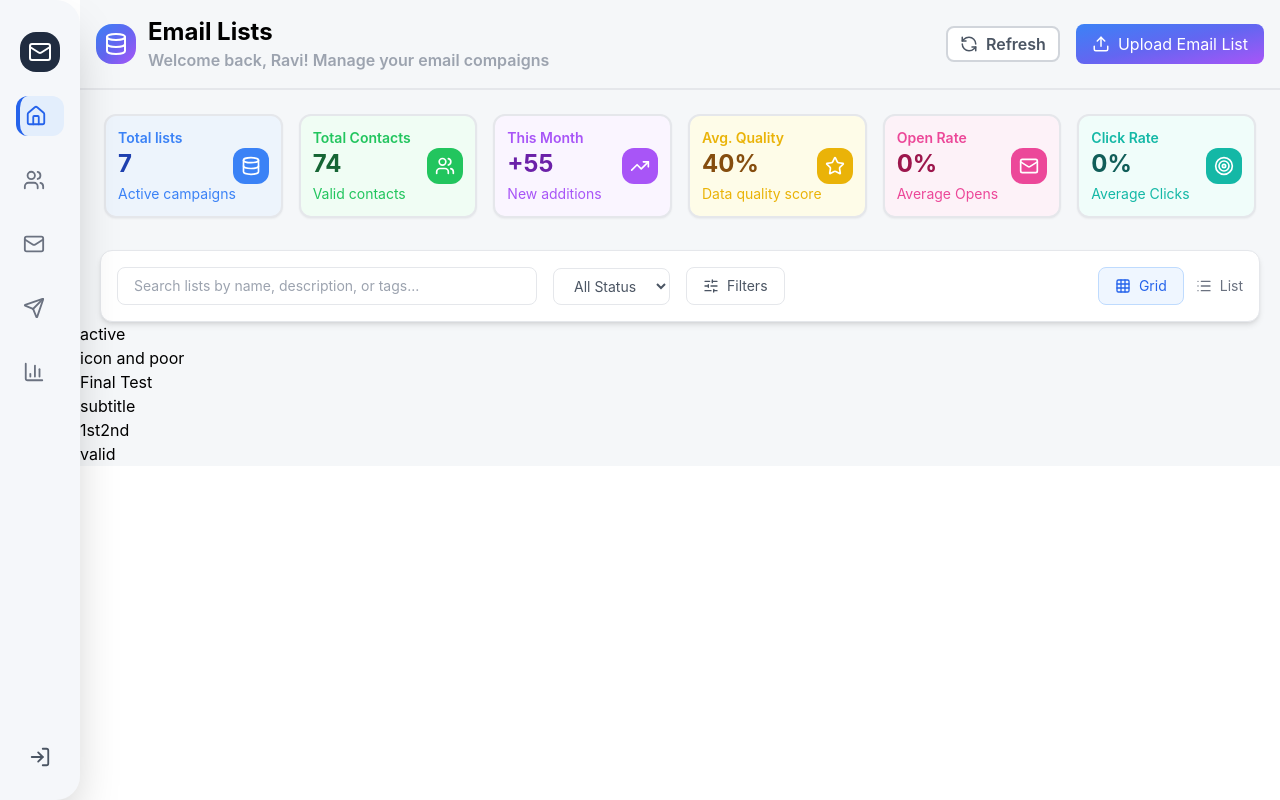
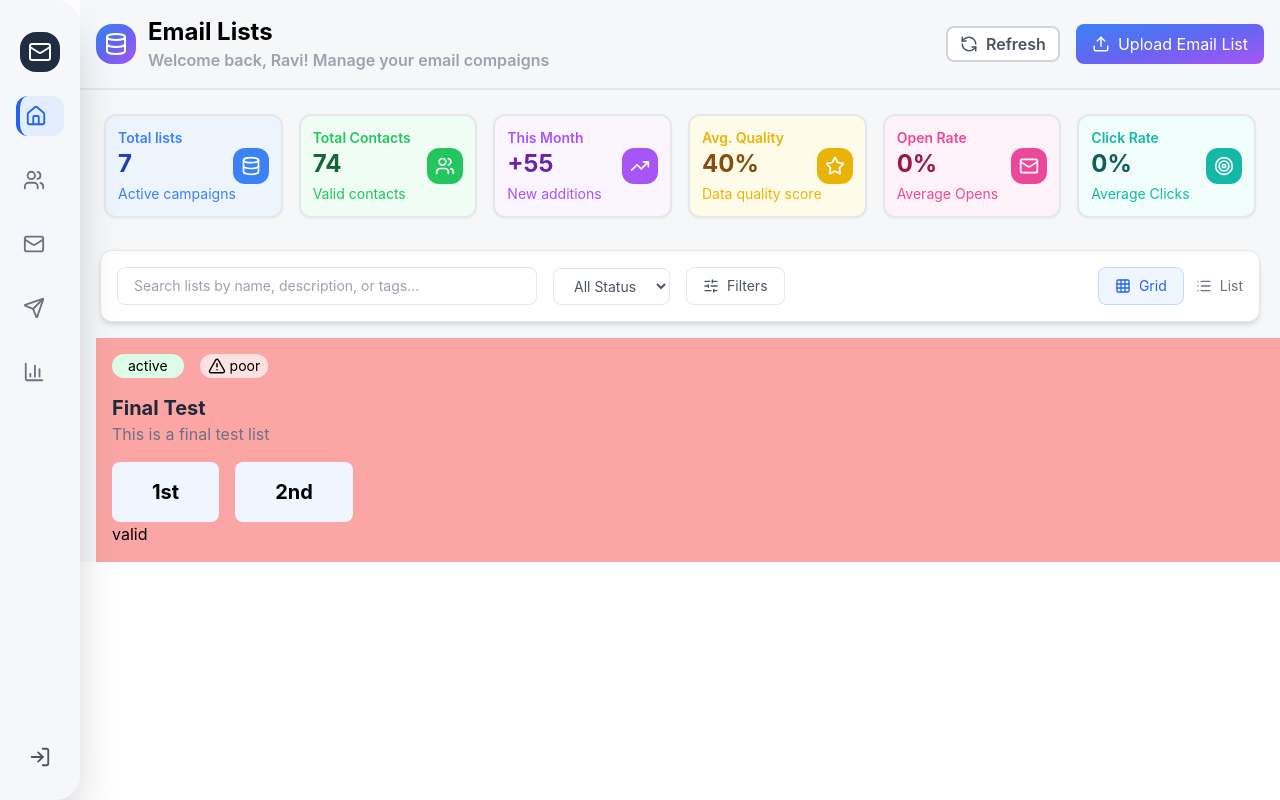
Before and after one commit to techieshruti/Globopersona-project-Frontend-UI-Redesign, a React (Vite) app: page / in a window 1280 px wide. Built offline with nearby package versions, Linux system fonts and the light colour scheme.

Commit message:
added emailList UI card

```diff
--- a/src/components/Email List/EmailLayoutCards.jsx
+++ b/src/components/Email List/EmailLayoutCards.jsx
@@ -1,7 +1,7 @@
-import { Grid, List, SlidersHorizontal } from "lucide-react";
+import { Grid, List, SlidersHorizontal, TriangleAlert } from "lucide-react";
 import React from "react";
 
-const EmailLayoutCards = () => {
+const EmailLayoutCards = ({status, connection, title,subtitle, buttons,validity}) => {
   return (
     <div>
       {/* filter */}
@@ -44,25 +44,29 @@ const EmailLayoutCards = () => {
       </div>
 
       {/* Email List UI card */}
-      <div>
+      <div className="mt-4 ml-4 bg-red-300 p-4">
         {/* top section */}
-        <div>
-          <p>active</p>
-          <p>icon and poor</p>
+        <div className="flex gap-4 items-center text-sm">
+          <p className="px-4 py-0.5 bg-green-100 rounded-xl">{status}</p>
+          <div className="px-2 py-0.5 bg-red-100 flex justify-center items-center gap-1 rounded-xl">
+            <TriangleAlert size={18}/>
+            {connection}</div>
         </div>
 
         {/* body */}
-        <h1>Final Test</h1>
-        <span>subtitle</span>
+        <div className="pt-4 pb-4">
+          <h1 className="text-xl font-bold text-gray-800">{title}</h1>
+        <span className="text-gray-500">{subtitle}</span>
+        </div>
 
         {/* button */}
         <div>
-          <button>1st</button>
-          <button>2nd</button>
+          <button className="bg-blue-50 px-10 py-4 rounded-lg text-xl font-bold mr-2">{buttons[0]}</button>
+          <button className="bg-blue-50 px-10 py-4 rounded-lg text-xl font-bold ml-2">{buttons[1]}</button>
         </div>
 
         {/* footer */}
-        <button>valid</button>
+        <button>{validity}</button>
       </div>
     </div>
   );
--- a/src/components/Email List/EmailList.jsx
+++ b/src/components/Email List/EmailList.jsx
@@ -5,7 +5,7 @@ import EmailHeaderCards from './EmailHeaderCards'
 import { Database, Mail, Star, Target, TrendingUp, Users } from 'lucide-react'
 import EmailLayoutCards from './EmailLayoutCards'
 
-const cardData=[
+const headerCardData=[
   {
     title: "Total lists",
     value: "7",
@@ -69,18 +69,37 @@ const cardData=[
 
 ]
 
+const cardData=[
+  {
+    status: "active",
+    connection: "poor",
+    title: "Final Test",
+    subtitle: "This is a final test list",
+    buttons: ["1st", "2nd"],
+    validity: "valid",
+  },
+]
+
 const EmailList = () => {
   return (
     <div>
       <Sidebar/>
       <div className='bg-[#f5f7f9] ml-20'>
         <EmailHeader/>
+
+        {/* Email Header Card */}
         <div className="grid grid-cols-6 gap-4 mt-6 px-6">
-        {cardData.map((item) => (
+        {headerCardData.map((item) => (
           <EmailHeaderCards key={item.title} {...item} />
         ))}
       </div>
-      <EmailLayoutCards/>
+
+      {/* Email List UI Card */}
+      <div className='grid grid-col-3 gap-4'>
+        {cardData.map((item) => (
+          <EmailLayoutCards key={item.title} {...item} />
+        ))}
+      </div>
      </div>
     </div>
   )
```
